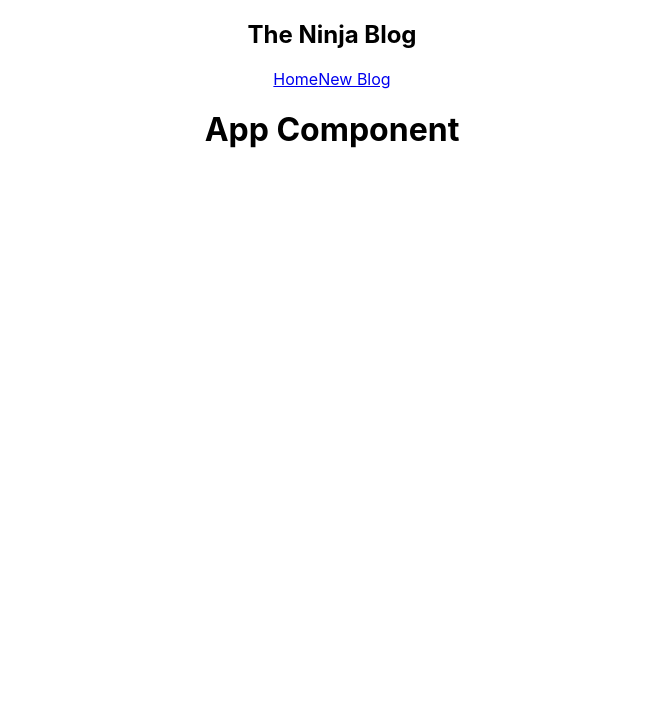
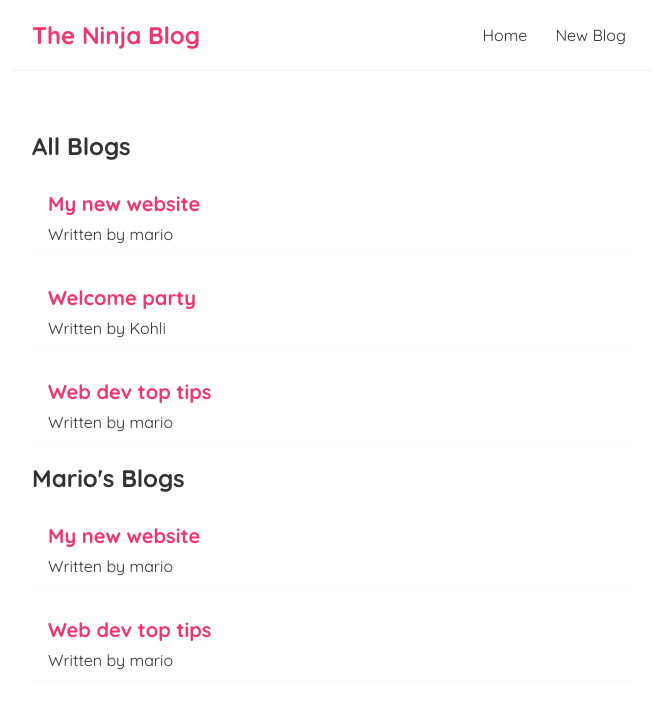
Before and after one commit to Neeraj799/ninja-blog, a React (Create React App) app: page / in a window 1280 px wide. Shown: the top 708 px of the page, without its empty margins (308-964 px from the left). Built offline with nearby package versions, Linux system fonts and the light colour scheme.

Commit message:
first commit

```diff
--- a/src/App.css
+++ /dev/null
@@ -1,38 +0,0 @@
-.App {
-  text-align: center;
-}
-
-.App-logo {
-  height: 40vmin;
-  pointer-events: none;
-}
-
-@media (prefers-reduced-motion: no-preference) {
-  .App-logo {
-    animation: App-logo-spin infinite 20s linear;
-  }
-}
-
-.App-header {
-  background-color: #282c34;
-  min-height: 100vh;
-  display: flex;
-  flex-direction: column;
-  align-items: center;
-  justify-content: center;
-  font-size: calc(10px + 2vmin);
-  color: white;
-}
-
-.App-link {
-  color: #61dafb;
-}
-
-@keyframes App-logo-spin {
-  from {
-    transform: rotate(0deg);
-  }
-  to {
-    transform: rotate(360deg);
-  }
-}
--- a/src/App.js
+++ b/src/App.js
@@ -1,12 +1,12 @@
-import './App.css';
 import Navbar from './Navbar';
+import Home from './Home';
 
 function App() {
   return (
     <div className="App">
       <Navbar></Navbar>
       <div className="content">
-        <h1>App Component</h1>
+        <Home></Home>
       </div>
     </div>
   );
--- /dev/null
+++ b/src/BlogList.js
@@ -0,0 +1,17 @@
+const BlogList = ({ blogs, title}) => {
+
+
+    return (
+        <div className="blog-list">
+            <h2>{ title }</h2>
+        {blogs.map((blog) => (
+            <div className="blog-preview" key={blog.id}>
+                <h2>{ blog.title }</h2>
+                <p>Written by { blog.author }</p>
+                </div>
+        ))}
+        </div>
+     );
+}
+
+export default BlogList;
--- /dev/null
+++ b/src/Home.js
@@ -0,0 +1,19 @@
+import { useState } from "react";
+import BlogList from "./BlogList";
+
+const Home = () => {
+    const [blogs, setBlogs] = useState([
+        { title: 'My new website', body: 'hello world...', author:'mario', id: 1 },
+        { title: 'Welcome party', body: 'hello world...', author:'Kohli', id: 2 },
+        { title: 'Web dev top tips', body: 'hello world...', author:'mario', id: 3 }
+    ]);
+
+    return (
+        <div className="home">
+           <BlogList blogs={blogs} title="All Blogs" />
+           <BlogList blogs={blogs.filter((blog) => blog.author === 'mario')} title="Mario's Blogs" />
+        </div>
+     );
+}
+
+export default Home;
--- a/src/index.css
+++ b/src/index.css
@@ -1,13 +1,50 @@
-body {
+@import url('https://fonts.googleapis.com/css2?family=Quicksand:wght@300;400;500;600;700&display=swap');
+
+/* base styles */
+* {
   margin: 0;
-  font-family: -apple-system, BlinkMacSystemFont, 'Segoe UI', 'Roboto', 'Oxygen',
-    'Ubuntu', 'Cantarell', 'Fira Sans', 'Droid Sans', 'Helvetica Neue',
-    sans-serif;
-  -webkit-font-smoothing: antialiased;
-  -moz-osx-font-smoothing: grayscale;
+  font-family: "Quicksand";
+  color: #333;
+}
+.navbar {
+  padding: 20px;
+  display: flex;
+  align-items: center;
+  max-width: 600px;
+  margin: 0 auto;
+  border-bottom: 1px solid #f2f2f2;
+}
+.navbar h1 {
+  color: #f1356d;
+}
+.navbar .links {
+  margin-left: auto;
+}
+.navbar a {
+  margin-left: 16px;
+  text-decoration: none;
+  padding: 6px;
+}
+.navbar a:hover {
+  color: #f1356d;
+}
+.content {
+  max-width: 600px;
+  margin: 40px auto;
+  padding: 20px;
 }
 
-code {
-  font-family: source-code-pro, Menlo, Monaco, Consolas, 'Courier New',
-    monospace;
+/* blog previews / list */
+.blog-preview {
+  padding: 10px 16px;
+  margin: 20px 0;
+  border-bottom: 1px solid #fafafa;
 }
+.blog-preview:hover {
+  box-shadow: 1px 3px 5px rgba(0,0,0,0.1);
+}
+.blog-preview h2 {
+  font-size: 20px;
+  color: #f1356d;
+  margin-bottom: 8px;
+}
```
